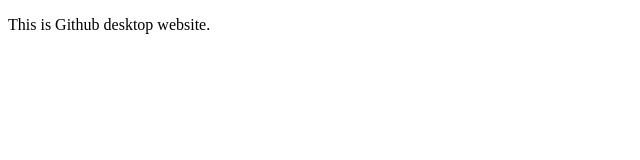
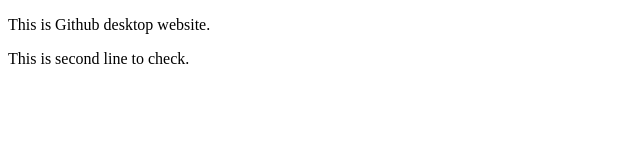
Before and after one commit to AbirMahmudICT/github-desktop, a plain HTML site: page index.html in a window 1280 px wide. Shown: the whole page, without its empty margins (0-640 px from the left). Drawn offline with Linux system fonts and the light colour scheme.

Commit message:
Update index.html
some changes

```diff
--- a/index.html
+++ b/index.html
@@ -8,5 +8,6 @@
 </head>
 <body>
     <p>This is Github desktop website.</p>
+    <p>This is second line to check.</p>
 </body>
 </html>
```
